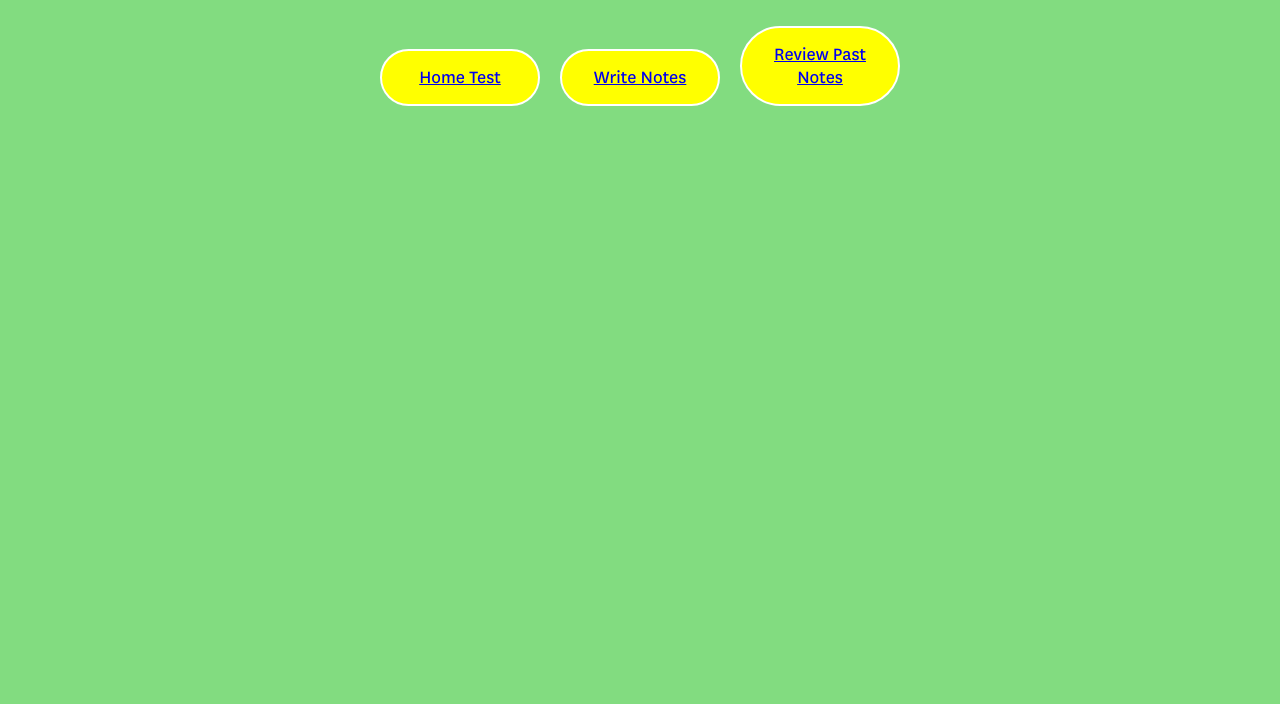
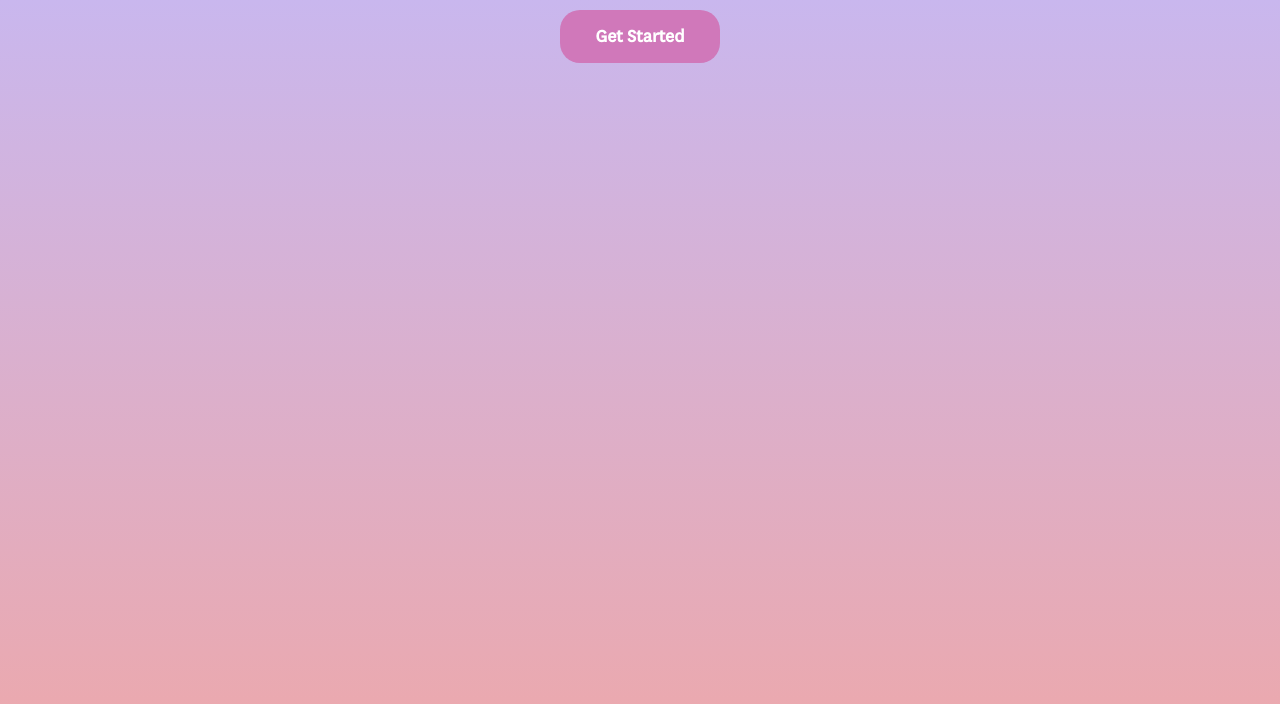
Before and after one commit to benjamin-am/constellation, a React (Create React App) app in the folder frontend/: page / in a window 1280 px wide. Shown: the top 704 px of the page. Built offline with nearby package versions, Linux system fonts and the light colour scheme.

Commit message:
frontend phase2 updates

```diff
--- a/frontend/public/styles/_mixins.scss
+++ b/frontend/public/styles/_mixins.scss
@@ -2,8 +2,8 @@
 @use "./font" as *;
 
 @mixin button {
-    background-color: yellow;
-    border-radius: 50px;
+    background-color: rgb(239, 167, 167);
+    border-radius: 30px;
     width: 10rem;
     margin: 10px;
     font-size: 2.75rem;
--- a/frontend/src/components/Header/Header.scss
+++ b/frontend/src/components/Header/Header.scss
@@ -9,14 +9,20 @@
 }
 
 .button {
-    background-color: yellow;
-    border: 2px solid white;
-    border-radius: 50px;
+    background-color: rgb(208, 120, 186);
+    color: white;
+    border: 2px;
+    border-radius: 20px;
     width: 10rem;
     margin: 10px;
     font-size: 1.2rem;
     font-family: national;
+    font-weight: bold;
     padding: 15px;
+
+    :hover {
+        background-color: rgb(230, 153, 153);
+    }
 }
 
 ul {
--- a/frontend/src/components/VerticalNavBar/VerticalNavBar.jsx
+++ b/frontend/src/components/VerticalNavBar/VerticalNavBar.jsx
@@ -1,8 +1,9 @@
 import "./VerticalNavBar.scss";
 import { Link } from "react-router-dom";
+import { useEffect } from "react";
+import axios from "axios";
 
 function VerticalNavBar({onSave}) {
-
 
     return(
      <nav className="nav">
@@ -10,13 +11,18 @@ function VerticalNavBar({onSave}) {
             <button className="button">
                 <Link to="/">Home Test</Link>
             </button>
+            <button className="button">
+                <Link to="/pastNotes">Review Past Notes</Link>
+            </button>
             <button className="button"
              onClick={onSave}>
             <Link to="/pastNotes">Save Current Notes</Link>
             </button>
             <button className="button">
-                <Link to="/pastNotes">Review Past Notes</Link>
+                Analyze
             </button>
+
+
         </ul>
         </nav>
 
--- a/frontend/src/components/VerticalNavBar/VerticalNavBar.scss
+++ b/frontend/src/components/VerticalNavBar/VerticalNavBar.scss
@@ -7,16 +7,16 @@
         flex-direction: column;
 }
 
-.button {
-    background-color: rgb(60, 136, 223);
-    border: 2px solid white;
-    border-radius: 50px;
-    width: 10rem;
-    margin: 10px;
-    font-size: 1.2rem;
-    font-family: national;
-    padding: 15px;
-}
+// .button {
+//     background-color: rgba(239, 167, 167);
+//     border: 2px solid white;
+//     border-radius: 50px;
+//     width: 10rem;
+//     margin: 10px;
+//     font-size: 1.2rem;
+//     font-family: national;
+//     padding: 15px;
+// }
 
 ul {
     list-style-type: none;
--- a/frontend/src/pages/HomePage.jsx
+++ b/frontend/src/pages/HomePage.jsx
@@ -1,3 +1,4 @@
+import { Link } from "react-router-dom";
 import Welcome from "../components/Welcome/Welcome";
 import Header from "../components/Header/Header"
 
@@ -7,7 +8,9 @@ function HomePage() {
 
     return(
         <section className="body">
-        <Header />
+        <button className="button">
+         <Link to="/notes">  Get Started </Link>
+        </button>
         </section>
 
     )
--- a/frontend/src/pages/HomePage.scss
+++ b/frontend/src/pages/HomePage.scss
@@ -1,5 +1,15 @@
 
 .body{
-background-color: #62d360cb;
-min-height: 100vh;
+    background-image: linear-gradient(to bottom,  rgb(201, 183, 238) , rgb(239, 167, 167));
+    min-height: 100vh;
 }
+
+a:link {
+    text-decoration: none;
+    color: white;
+  }
+
+  /* visited link */
+  a:visited {
+    color: white;
+  }
--- a/frontend/src/pages/NotesPage.jsx
+++ b/frontend/src/pages/NotesPage.jsx
@@ -34,7 +34,7 @@ function NotesPage() {
         <>
         <section className="page">
             <div className="container">
-        <VerticalNavBar onSave={handleSave}/>
+        <VerticalNavBar onSave={handleSave} />
         <Notes
         title={title}
         setTitle={setTitle}
--- a/frontend/src/pages/NotesPage.scss
+++ b/frontend/src/pages/NotesPage.scss
@@ -3,8 +3,8 @@
 @use "../../public/styles/variables" as *;
 
 .page {
-    background-color: #59dfa1be;
-
+    background-image: linear-gradient(to bottom,  rgb(201, 183, 238) , rgb(239, 167, 167));
+    min-height: 100vh;
 }
 
 .container {
```
